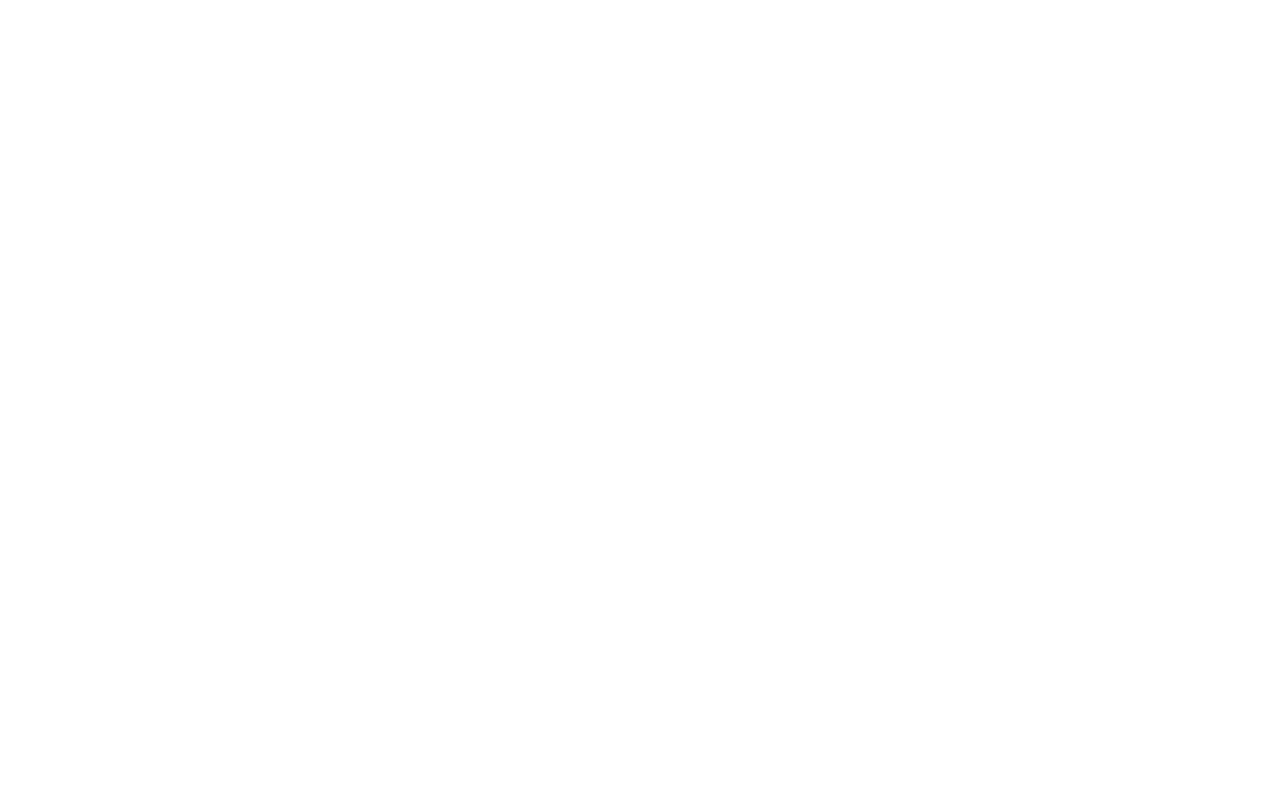
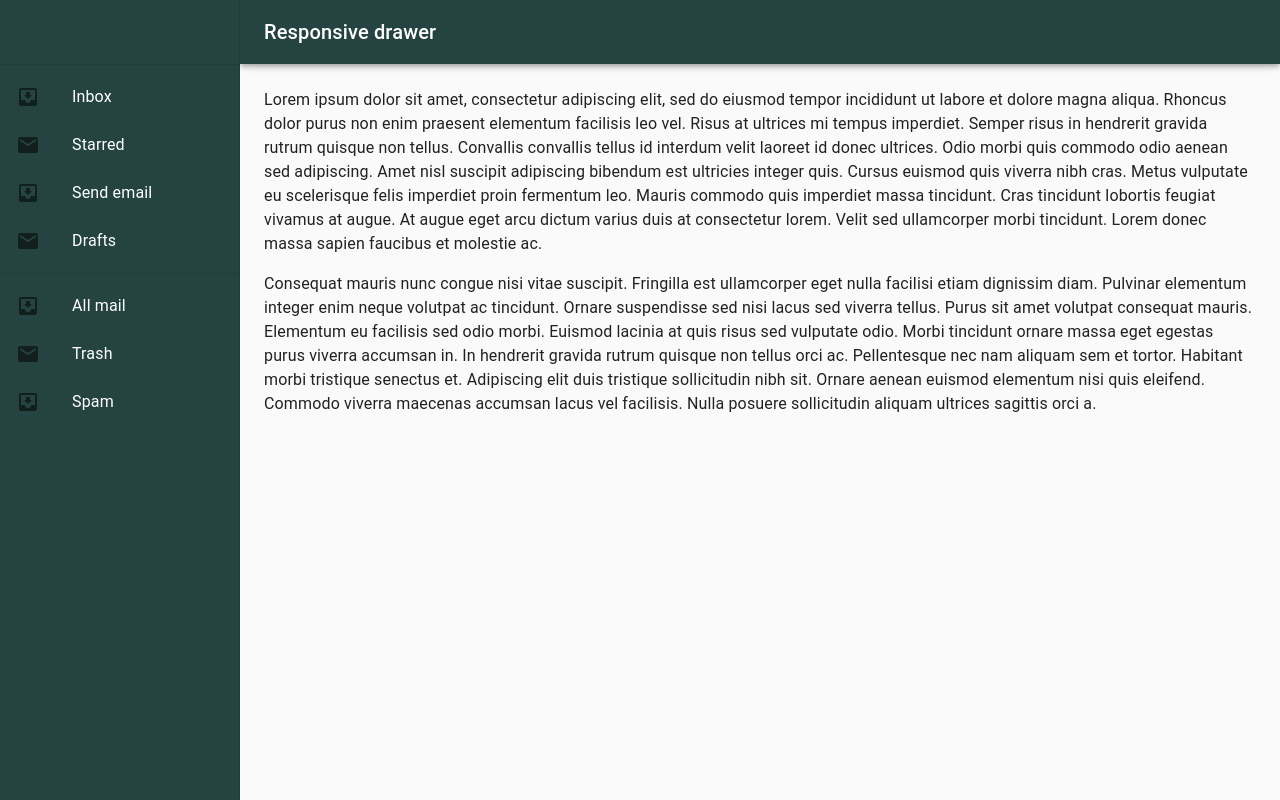
Before and after one commit to keff6/react-loan-tracker, a React (Create React App) app: page / in a window 1280 px wide. Built offline with nearby package versions, Linux system fonts and the light colour scheme.

Commit message:
Add side navbar

```diff
--- /dev/null
+++ b/jsconfig.json
@@ -0,0 +1,6 @@
+{
+  "compilerOptions": {
+    "baseUrl": "src"
+  },
+  "include": ["src"]
+}
--- a/src/App.js
+++ b/src/App.js
@@ -1,8 +1,9 @@
+import Dashboard from './App/Dashboard/Dashboard.component';
 
 function App() {
   return (
     <div className="App">
-
+      <Dashboard />
     </div>
   );
 }
--- /dev/null
+++ b/src/App/Dashboard/Dashboard.component.jsx
@@ -0,0 +1,128 @@
+import React, { useState } from 'react';
+import AppBar from '@material-ui/core/AppBar';
+import CssBaseline from '@material-ui/core/CssBaseline';
+import Divider from '@material-ui/core/Divider';
+import Drawer from '@material-ui/core/Drawer';
+import Hidden from '@material-ui/core/Hidden';
+import IconButton from '@material-ui/core/IconButton';
+import InboxIcon from '@material-ui/icons/MoveToInbox';
+import List from '@material-ui/core/List';
+import ListItem from '@material-ui/core/ListItem';
+import ListItemIcon from '@material-ui/core/ListItemIcon';
+import ListItemText from '@material-ui/core/ListItemText';
+import MailIcon from '@material-ui/icons/Mail';
+import MenuIcon from '@material-ui/icons/Menu';
+import Toolbar from '@material-ui/core/Toolbar';
+import Typography from '@material-ui/core/Typography';
+import { withStyles } from '@material-ui/core/styles';
+import styles from './Dashboard.styles';
+
+const Dashboard = ({ classes, theme, container  }) => {
+  const [mobileOpen, setMobileOpen] = useState(false);
+
+  const handleDrawerToggle = () => {
+    setMobileOpen(!mobileOpen);
+  };
+
+  const drawer = (
+    <div>
+      <div className={classes.toolbar} />
+      <Divider />
+      <List>
+        {['Inbox', 'Starred', 'Send email', 'Drafts'].map((text, index) => (
+          <ListItem button key={text}>
+            <ListItemIcon>{index % 2 === 0 ? <InboxIcon /> : <MailIcon />}</ListItemIcon>
+            <ListItemText primary={text} />
+          </ListItem>
+        ))}
+      </List>
+      <Divider />
+      <List>
+        {['All mail', 'Trash', 'Spam'].map((text, index) => (
+          <ListItem button key={text}>
+            <ListItemIcon>{index % 2 === 0 ? <InboxIcon /> : <MailIcon />}</ListItemIcon>
+            <ListItemText primary={text} />
+          </ListItem>
+        ))}
+      </List>
+    </div>
+  );
+
+    return (
+    <div className={classes.root}>
+      <CssBaseline />
+      <AppBar position="fixed" className={classes.appBar}>
+        <Toolbar>
+          <IconButton
+            color="inherit"
+            aria-label="Open drawer"
+            onClick={handleDrawerToggle}
+            className={classes.menuButton}
+          >
+            <MenuIcon />
+          </IconButton>
+          <Typography variant="h6" color="inherit" noWrap>
+            Responsive drawer
+          </Typography>
+        </Toolbar>
+      </AppBar>
+      <nav className={classes.drawer}>
+        {/* The implementation can be swapped with js to avoid SEO duplication of links. */}
+        <Hidden smUp implementation="css">
+          <Drawer
+            container={container}
+            variant="temporary"
+            anchor={theme.direction === 'rtl' ? 'right' : 'left'}
+            open={mobileOpen}
+            onClose={handleDrawerToggle}
+            classes={{
+              paper: classes.drawerPaper,
+            }}
+          >
+            {drawer}
+          </Drawer>
+        </Hidden>
+        <Hidden xsDown implementation="css">
+          <Drawer
+            classes={{
+              paper: classes.drawerPaper,
+            }}
+            variant="permanent"
+            open
+          >
+            {drawer}
+          </Drawer>
+        </Hidden>
+      </nav>
+      <main className={classes.content}>
+        <div className={classes.toolbar} />
+        <Typography paragraph>
+          Lorem ipsum dolor sit amet, consectetur adipiscing elit, sed do eiusmod tempor
+          incididunt ut labore et dolore magna aliqua. Rhoncus dolor purus non enim praesent
+          elementum facilisis leo vel. Risus at ultrices mi tempus imperdiet. Semper risus in
+          hendrerit gravida rutrum quisque non tellus. Convallis convallis tellus id interdum
+          velit laoreet id donec ultrices. Odio morbi quis commodo odio aenean sed adipiscing.
+          Amet nisl suscipit adipiscing bibendum est ultricies integer quis. Cursus euismod quis
+          viverra nibh cras. Metus vulputate eu scelerisque felis imperdiet proin fermentum leo.
+          Mauris commodo quis imperdiet massa tincidunt. Cras tincidunt lobortis feugiat vivamus
+          at augue. At augue eget arcu dictum varius duis at consectetur lorem. Velit sed
+          ullamcorper morbi tincidunt. Lorem donec massa sapien faucibus et molestie ac.
+        </Typography>
+        <Typography paragraph>
+          Consequat mauris nunc congue nisi vitae suscipit. Fringilla est ullamcorper eget nulla
+          facilisi etiam dignissim diam. Pulvinar elementum integer enim neque volutpat ac
+          tincidunt. Ornare suspendisse sed nisi lacus sed viverra tellus. Purus sit amet volutpat
+          consequat mauris. Elementum eu facilisis sed odio morbi. Euismod lacinia at quis risus
+          sed vulputate odio. Morbi tincidunt ornare massa eget egestas purus viverra accumsan in.
+          In hendrerit gravida rutrum quisque non tellus orci ac. Pellentesque nec nam aliquam sem
+          et tortor. Habitant morbi tristique senectus et. Adipiscing elit duis tristique
+          sollicitudin nibh sit. Ornare aenean euismod elementum nisi quis eleifend. Commodo
+          viverra maecenas accumsan lacus vel facilisis. Nulla posuere sollicitudin aliquam
+          ultrices sagittis orci a.
+        </Typography>
+      </main>
+    </div>
+  )
+}
+
+export default withStyles(styles, { withTheme: true })(Dashboard);
--- /dev/null
+++ b/src/App/Dashboard/Dashboard.styles.js
@@ -0,0 +1,41 @@
+import { colors } from 'utils';
+
+const drawerWidth = 240;
+
+const styles = theme => ({
+  root: {
+    display: 'flex',
+  },
+  drawer: {
+    [theme.breakpoints.up('sm')]: {
+      width: drawerWidth,
+      flexShrink: 0,
+    },
+  },
+  appBar: {
+    marginLeft: drawerWidth,
+    backgroundColor: colors.DarkSlateGray,
+    [theme.breakpoints.up('sm')]: {
+      width: `calc(100% - ${drawerWidth}px)`,
+    },
+  },
+  menuButton: {
+    marginRight: 20,
+    color: colors.TropicalRainForest,
+    [theme.breakpoints.up('sm')]: {
+      display: 'none',
+    },
+  },
+  toolbar: theme.mixins.toolbar,
+  drawerPaper: {
+    width: drawerWidth,
+    color: colors.White,
+    backgroundColor: colors.DarkSlateGray,
+  },
+  content: {
+    flexGrow: 1,
+    padding: theme.spacing.unit * 3,
+  },
+});
+
+export default styles;
--- /dev/null
+++ b/src/utils/colors.js
@@ -0,0 +1,14 @@
+const colors = {
+  CedarChest: '#D35c4A',
+  FireOpal: '#E86551',
+  Bittersweet: '#FF6F59',
+  Redwood: '#925A4D',
+  DarkSlateGray: '#254441',
+  TropicalRainForest: '#347766',
+  Zomp: '#43AA8B',
+  Sage: '#B2B09B',
+  AshGray: '#B9B7A4',
+  White: '#FFF'
+}
+
+export default colors;
--- /dev/null
+++ b/src/utils/index.js
@@ -0,0 +1,5 @@
+import colors from './colors';
+
+export {
+  colors,
+}
```
Also changed, not shown: src/utils/constants.js (added).
